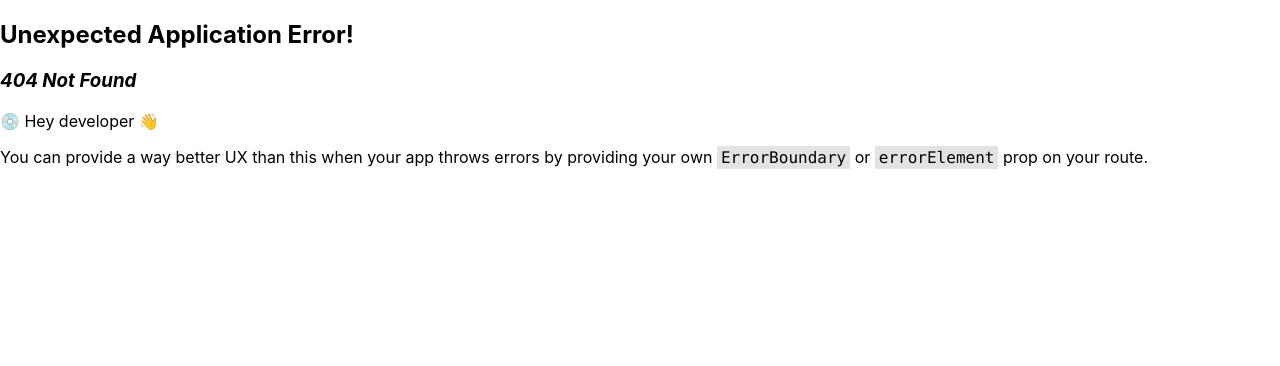
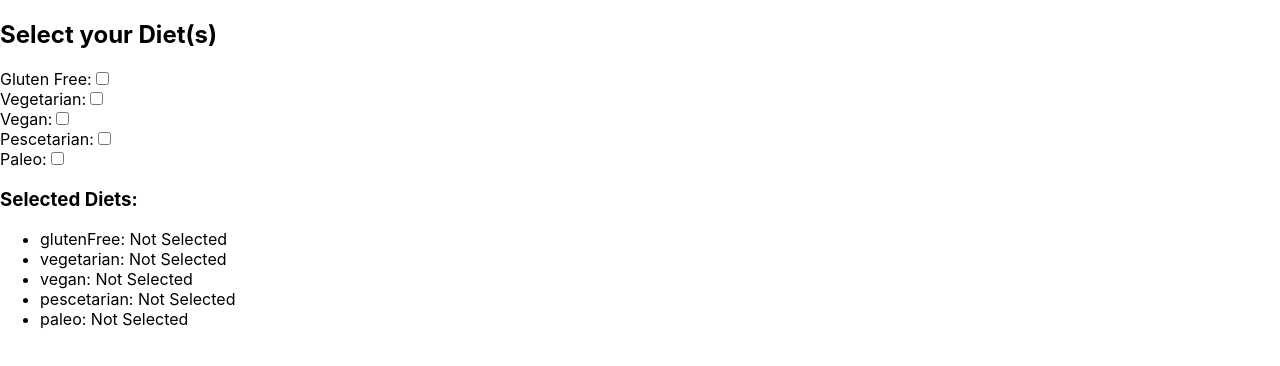
Before and after one commit to jdsuh50/CS411-Team-Project, a React (Create React App) app in the folder foodpal/: page /yourProfile in a window 1280 px wide. Before the commit this address had no page. Shown: the top 366 px of the page. Built offline with nearby package versions, Linux system fonts and the light colour scheme.

Commit message:
Initial Profile Page React Script
Profile Preferences page has Diets

```diff
--- /dev/null
+++ b/foodpal/src/components/WelcomePage.js
@@ -0,0 +1,15 @@
+
+import React from 'react';
+import { Link } from "react-router-dom";
+
+function WelcomePage() {
+    return (
+        <div>
+            <h1> Welcome to FoodPal </h1> <br />
+            <h2> Please Log In/Sign Up to Continue </h2> <br />
+            <Link to="/logIn">Log In/Sign Up</Link>
+        </div>
+    );
+}
+
+export default WelcomePage;
--- /dev/null
+++ b/foodpal/src/components/YourProfilePage.js
@@ -0,0 +1,56 @@
+
+import React, { useState } from 'react';
+
+function DietCheckboxList() {
+  // State to manage diet checkbox values
+  const [diets, setDiets] = useState([
+    { name: 'glutenFree', label: 'Gluten Free', checked: false },
+    { name: 'vegetarian', label: 'Vegetarian', checked: false },
+    { name: 'vegan', label: 'Vegan', checked: false },
+    { name: 'pescetarian', label: 'Pescetarian', checked: false },
+    { name: 'paleo', label: 'Paleo', checked: false },
+  ]);
+
+  // Event handler for diet checkbox changes
+  const handleDietCheckboxChange = (index) => {
+    setDiets((prevDiets) => {
+      const newDiets = [...prevDiets];
+      newDiets[index].checked = !newDiets[index].checked;
+      return newDiets;
+    });
+  };
+
+  return (
+    <div>
+      <h2>Select your Diet(s)</h2>
+      <form>
+        {diets.map((diet, index) => (
+          <div key={index}>
+            <label>
+              {diet.label}:
+              <input
+                type="checkbox"
+                name={diet.name}
+                checked={diet.checked}
+                onChange={() => handleDietCheckboxChange(index)}
+              />
+            </label>
+          </div>
+        ))}
+      </form>
+
+      <div>
+        <h3>Selected Diets:</h3>
+        <ul>
+          {diets.map((diet) => (
+            <li key={diet.name}>
+              {diet.name}: {diet.checked ? 'Selected' : 'Not Selected'}
+            </li>
+          ))}
+        </ul>
+      </div>
+    </div>
+  );
+}
+
+export default DietCheckboxList;
--- a/foodpal/src/index.js
+++ b/foodpal/src/index.js
@@ -4,6 +4,7 @@ import './index.css';
 import App from './App';
 import reportWebVitals from './reportWebVitals';
 import LogInPage from './components/LogInPage';
+import YourProfilePage from './components/YourProfilePage';
 import {
   createBrowserRouter,
   RouterProvider,
@@ -17,6 +18,10 @@ const router = createBrowserRouter([
   {
     path: "logIn",
     element: <LogInPage />
+  },
+  {
+    path: "yourProfile",
+    element: <YourProfilePage />
   }
 ]);
 
```
Also changed, not shown: foodpal/src/components/LogInPage2.js (added, +50 -0 lines).
